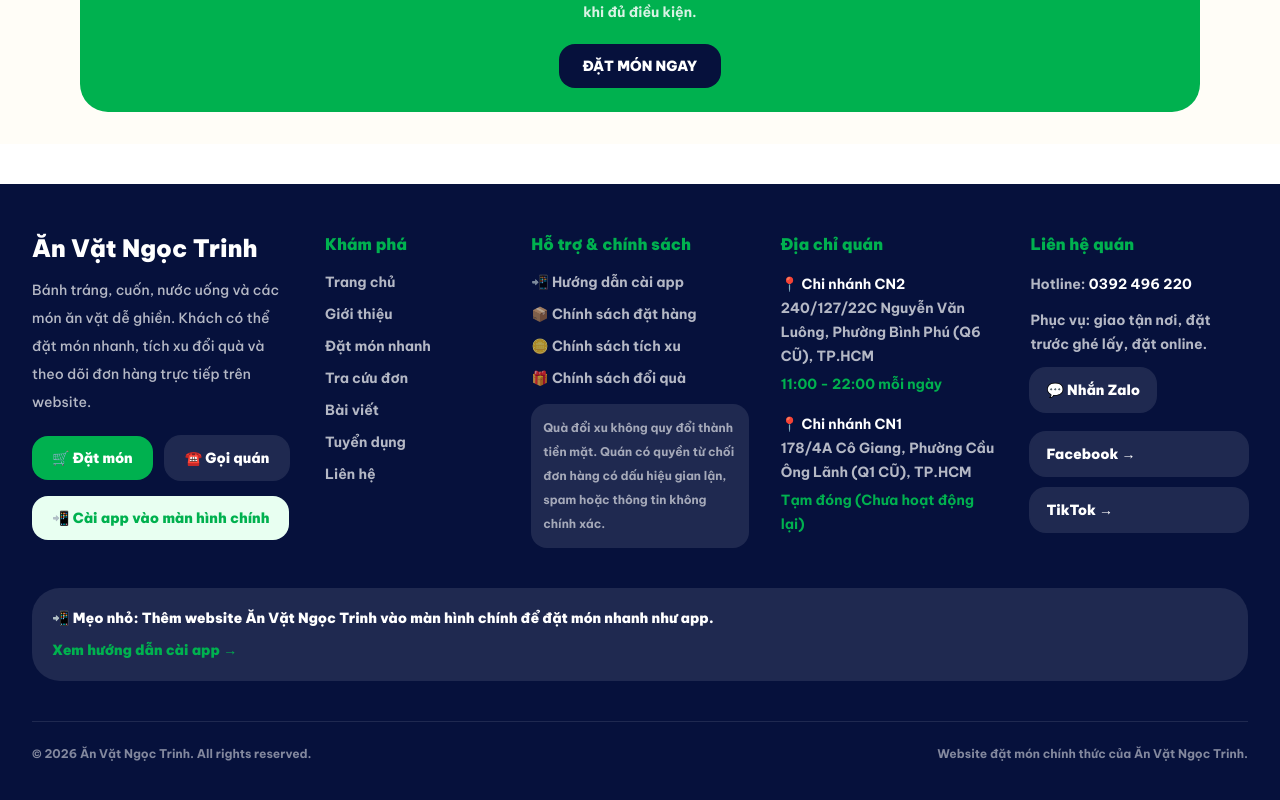
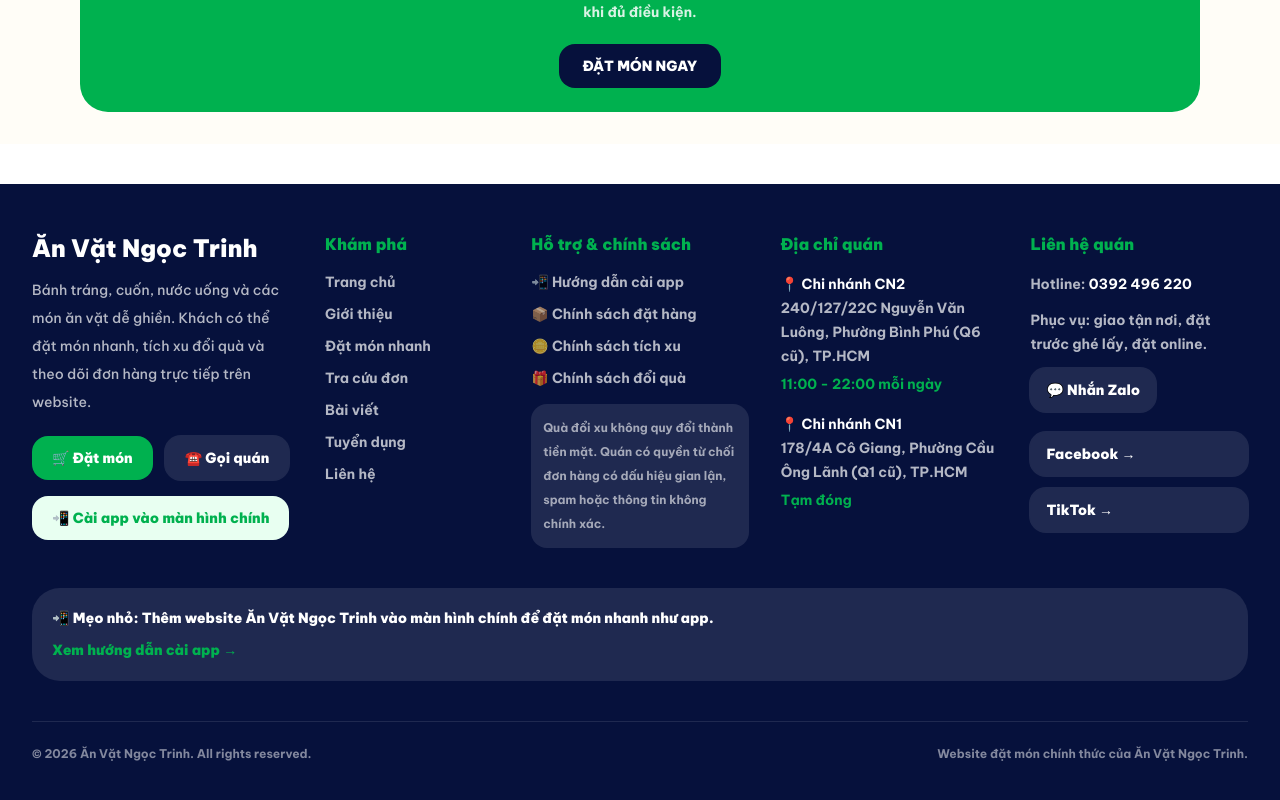
Before and after one commit to douvi-net/anvat-ngoc-trinh, a Next.js app: page / in a window 1280 px wide. Shown: the part 3370-4170 px from the top of the page. Built offline with nearby package versions, Linux system fonts and the light colour scheme.

Commit message:
update ft

```diff
--- a/components/Footer.tsx
+++ b/components/Footer.tsx
@@ -100,15 +100,15 @@
             <div className="mt-4 space-y-4 text-sm font-bold leading-6 text-white/70">
               <div>
                 <p className="text-white">📍 Chi nhánh CN2</p>
-                <p>240/127/22C Nguyễn Văn Luông, Phường Bình Phú (Q6 CŨ), TP.HCM</p>
+                <p>240/127/22C Nguyễn Văn Luông, Phường Bình Phú (Q6 cũ), TP.HCM</p>
                 <p className="mt-1 text-[#00B14F]">11:00 - 22:00 mỗi ngày</p>
               </div>
 
               <div>
                 <p className="text-white">📍 Chi nhánh CN1</p>
-                <p>178/4A Cô Giang, Phường Cầu Ông Lãnh (Q1 CŨ), TP.HCM</p>
+                <p>178/4A Cô Giang, Phường Cầu Ông Lãnh (Q1 cũ), TP.HCM</p>
                 <p className="mt-1 text-[#00B14F]">
-                  Tạm đóng (Chưa hoạt động lại)
+                  Tạm đóng
                 </p>
               </div>
             </div>
```
